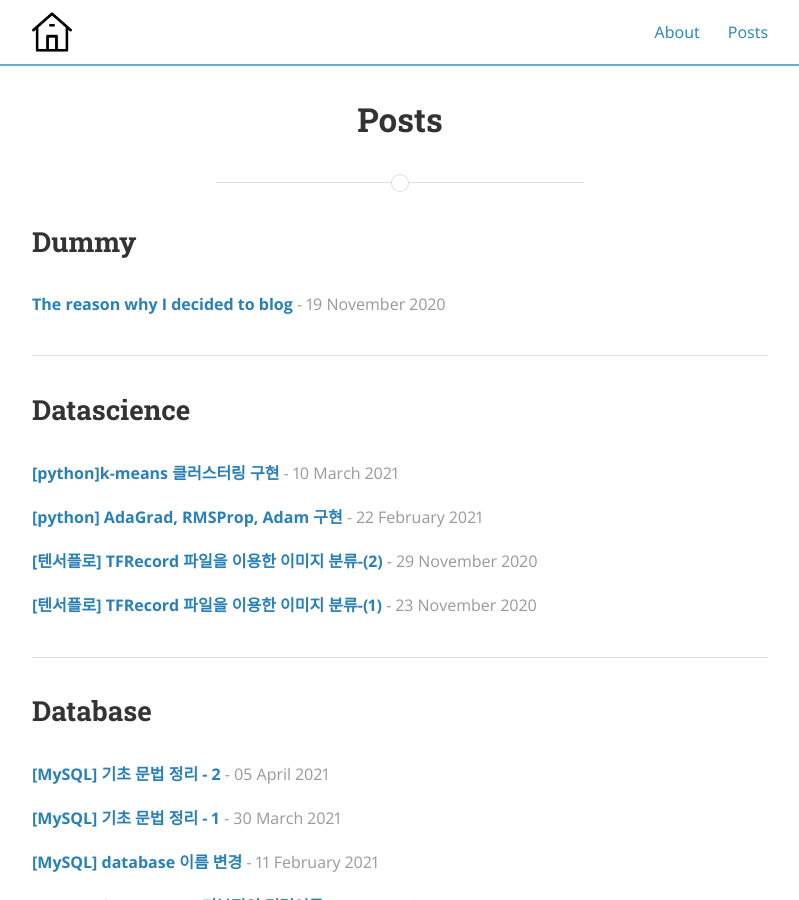
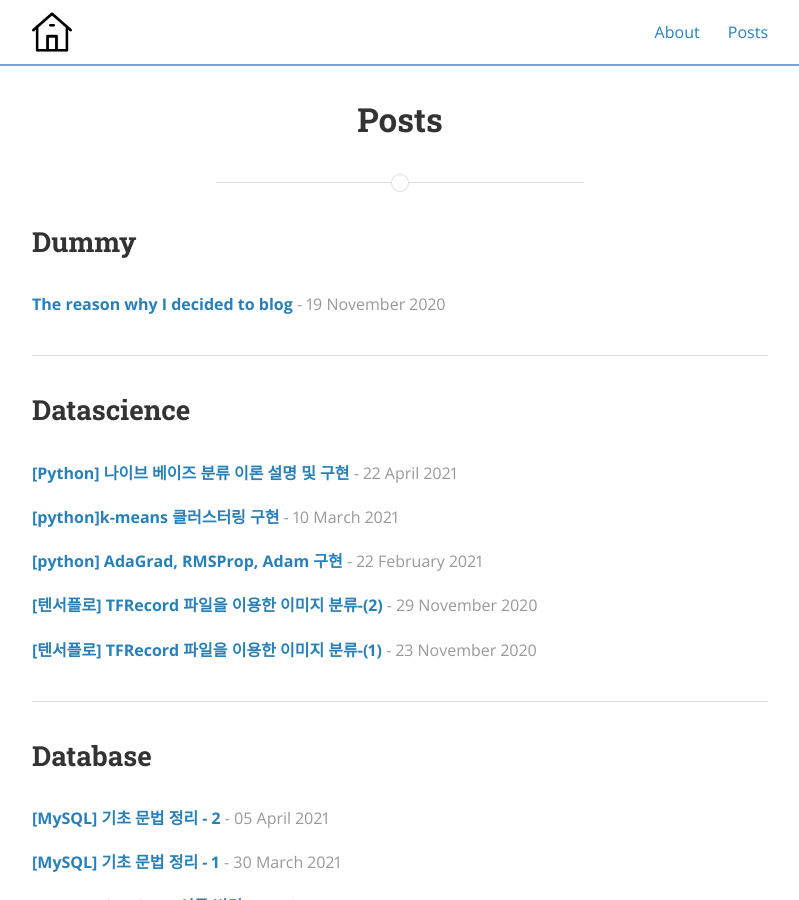
Before and after one commit to parkeunsang/blog, a Jekyll site: the page built from posts.md, in a window 1280 px wide and 900 px high. Shown: the whole window, without its empty margins (240-1039 px from the left). Built offline with Jekyll 4.4.1, drawn with Linux system fonts in a browser that asks for light colours; nearby versions of some CDN libraries; some of the changed lines change nothing that is shown.

Commit message:
Naive bayes

```diff
--- a/_layouts/post.html
+++ b/_layouts/post.html
@@ -31,6 +31,8 @@ layout: default
 </section>
 
 <article class="post-content">
+	<script type="text/javascript" src="http://cdn.mathjax.org/mathjax/latest/MathJax.js?config=TeX-AMS-MML_HTMLorMML">
+</script>
   {{ content }}
 </article>
 
--- /dev/null
+++ b/_posts/2021-04-22-NB.md
@@ -0,0 +1,24 @@
+---
+title: "[Python] 나이브 베이즈 분류 이론 설명 및 구현"
+layout: post
+date: '2021-04-22 21:30:12'
+author: Edward Park
+categories:
+- DataScience
+tags:
+- Python
+cover: "/assets/instacode.png"
+---
+
+## Absctract
+나이브 베이즈 분류는 **베이지안 방법론**을 이용해 classification 문제를 해결하고자 한다. 특히 자연어처리분야의 텍스트 분류문제에 많이 활용된다. 기본적인 원리는 다음과 같다.<br>
+
+|혈액형|안경|합격|
+|------|---|---|
+|A|O|pass|
+|A|X|fail|
+|A|O|fail|
+|B|O|pass|
+
+위의 table에서 혈액형이 A이면서 안경을 쓴 사람이 합격할 확률은 다음과 같이 나타낼 수 있다.<br>
+$$P(Pass|blood\_type=A, glass=O)$$
```
Also changed, not shown: 4 other files.
